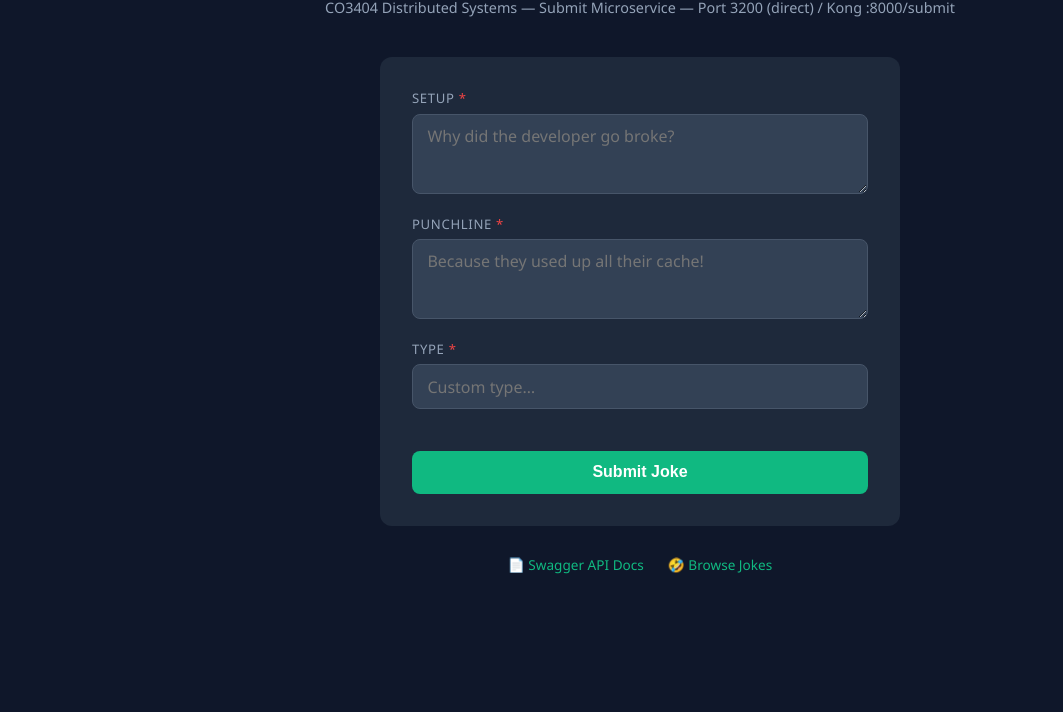
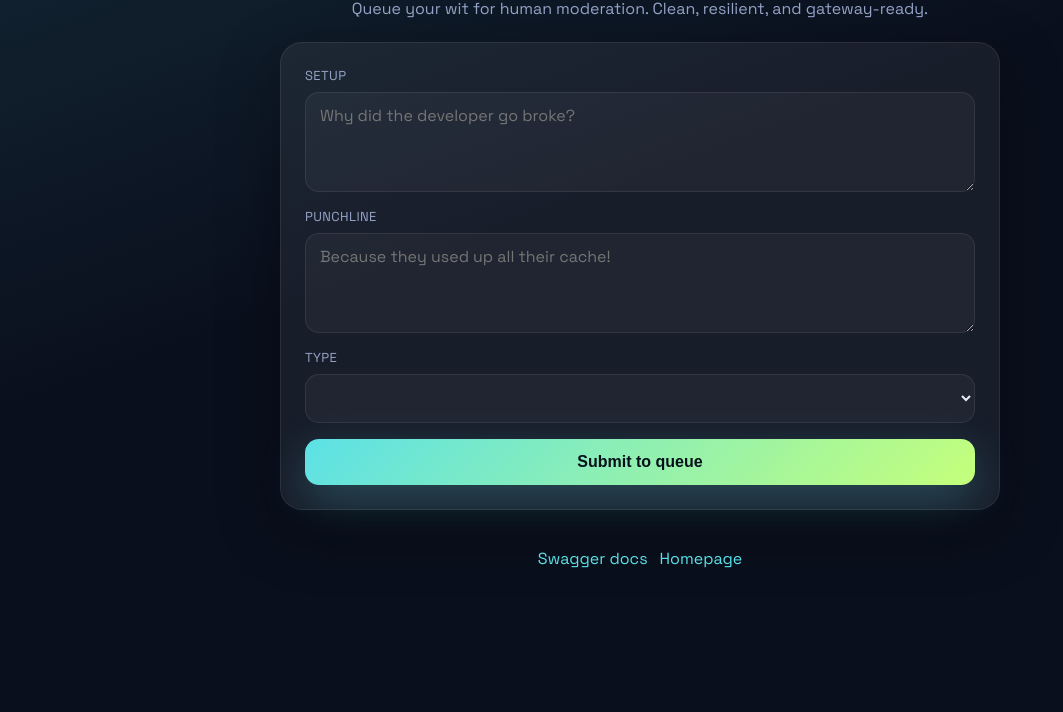
Before and after one commit to janudawithanage/co3404-distributed-joke-system, a website: page submit-service/public/index.html in a window 1280 px wide. Shown: the part 88-800 px from the top of the page, without its empty margins (0-1063 px from the left). Drawn offline with Linux system fonts and the light colour scheme; no server answers; files whose address does not match are found by name.

Commit message:
feat(submit-ui): refresh submission flow and page design

```diff
--- a/submit-service/public/app.js
+++ b/submit-service/public/app.js
@@ -8,13 +8,21 @@
 
 'use strict';
 
+const cfg = window.APP_CONFIG || {};
+const gatewayBase = (cfg.gatewayBase || cfg.azureBase || cfg.localBase || window.location.origin || '').replace(/\/$/, '');
+
+function withBase(path) {
+  if (!path.startsWith('/')) path = `/${path}`;
+  return `${gatewayBase}${path}`;
+}
+
 /* ── Load joke types ─────────────────────────────────────── */
 async function loadTypes() {
   const sel    = document.getElementById('typeSelect');
   const custom = document.getElementById('typeCustom');
 
   try {
-    const res   = await fetch('/types');
+    const res   = await fetch(withBase('/types'));
     const types = await res.json();
 
     sel.innerHTML = '';
@@ -76,7 +84,7 @@ async function submitJoke() {
   btn.textContent    = 'Submitting…';
 
   try {
-    const res  = await fetch('/submit', {
+    const res  = await fetch(withBase('/submit'), {
       method:  'POST',
       headers: { 'Content-Type': 'application/json' },
       body:    JSON.stringify({ setup, punchline, type })
@@ -97,7 +105,7 @@ async function submitJoke() {
     showAlert('❌ Network error – could not reach the Submit Service.', 'error');
   } finally {
     btn.disabled    = false;
-    btn.textContent = 'Submit Joke';
+    btn.textContent    = 'Submit to queue';
   }
 }
 
--- a/submit-service/public/index.html
+++ b/submit-service/public/index.html
@@ -3,144 +3,126 @@
 <head>
   <meta charset="UTF-8" />
   <meta name="viewport" content="width=device-width, initial-scale=1.0" />
+  <!-- base href ensures relative assets (app.js) resolve under /submit/ when
+       accessed via Kong gateway (which strips the /submit prefix internally
+       but keeps the browser URL at /submit). -->
   <base href="/submit/" />
-  <title>CO3404 – Submit a Joke</title>
+  <title>Submit a Joke · Luxe</title>
+  <link rel="preconnect" href="https://fonts.googleapis.com">
+  <link rel="preconnect" href="https://fonts.gstatic.com" crossorigin>
+  <link href="https://fonts.googleapis.com/css2?family=Space+Grotesk:wght@400;500;600;700&display=swap" rel="stylesheet">
   <style>
     :root {
-      --bg:           #0f172a;
-      --surface:      #1e293b;
-      --surface2:     #334155;
-      --accent:       #10b981;
-      --accent-hover: #059669;
-      --text:         #f1f5f9;
-      --muted:        #94a3b8;
-      --success:      #22c55e;
-      --error:        #ef4444;
-      --radius:       12px;
+      --bg: #0a0f1d;
+      --surface: rgba(255,255,255,0.04);
+      --card: rgba(255,255,255,0.06);
+      --stroke: rgba(255,255,255,0.08);
+      --accent: #5ce1e6;
+      --accent-strong: #c5ff7a;
+      --text: #e7eefb;
+      --muted: #95a4c7;
+      --success: #7cf6c4;
+      --error: #ff6b6b;
+      --radius: 16px;
+    }
+    * { box-sizing: border-box; margin: 0; padding: 0; }
+    body {
+      background: linear-gradient(160deg, rgba(92,225,230,0.1), transparent 40%), var(--bg);
+      color: var(--text);
+      font-family: 'Space Grotesk', 'Inter', system-ui, sans-serif;
+      min-height: 100vh;
+      padding: 28px 16px 40px;
+      display: flex;
+      align-items: center;
+      flex-direction: column;
+      gap: 20px;
+    }
+    header { text-align: center; max-width: 760px; }
+    header h1 { font-size: 36px; letter-spacing: -0.02em; }
+    header p { color: var(--muted); margin-top: 10px; line-height: 1.6; }
+
+    .card {
+      width: 100%;
+      max-width: 720px;
+      background: var(--card);
+      border: 1px solid var(--stroke);
+      border-radius: 22px;
+      padding: 24px;
+      box-shadow: 0 20px 60px rgba(0,0,0,0.35);
     }
 
-    * { box-sizing: border-box; margin: 0; padding: 0; }
+    .form-group { display: flex; flex-direction: column; gap: 8px; margin-bottom: 16px; }
+    .form-group label { color: var(--muted); font-size: 13px; letter-spacing: 0.03em; text-transform: uppercase; }
+    input, textarea, select {
+      width: 100%;
+      background: rgba(255,255,255,0.04);
+      border: 1px solid var(--stroke);
+      color: var(--text);
+      padding: 12px 14px;
+      border-radius: 14px;
+      font-size: 16px;
+      font-family: inherit;
+    }
+    textarea { min-height: 100px; resize: vertical; }
+    input:focus, textarea:focus, select:focus { outline: 2px solid rgba(92,225,230,0.4); border-color: rgba(92,225,230,0.8); }
 
-    body {
-      background: var(--bg);
-      color:      var(--text);
-      font-family: 'Segoe UI', system-ui, sans-serif;
-      min-height:  100vh;
-      display:     flex;
-      flex-direction: column;
-      align-items: center;
-      padding:     2rem 1rem;
-    }
-
-    header { text-align: center; margin-bottom: 2.5rem; }
-    header h1 { font-size: 2.2rem; color: var(--accent); }
-    header p  { color: var(--muted); margin-top: 0.4rem; font-size: 0.9rem; }
-
-    .form-card {
-      background:     var(--surface);
-      border-radius:  var(--radius);
-      padding:        2rem;
-      width:          100%;
-      max-width:      520px;
-      display:        flex;
-      flex-direction: column;
-      gap:            1.3rem;
-    }
-
-    .form-group            { display: flex; flex-direction: column; gap: 0.4rem; }
-    .form-group label      { color: var(--muted); font-size: 0.82rem; text-transform: uppercase; letter-spacing: 0.05em; }
-
-    input,
-    textarea,
-    select {
-      background:    var(--surface2);
-      border:        1px solid #475569;
-      color:         var(--text);
-      border-radius: 8px;
-      padding:       0.65rem 0.9rem;
-      font-size:     1rem;
-      font-family:   inherit;
-      width:         100%;
-    }
-    textarea         { resize: vertical; min-height: 80px; }
-    input:focus,
-    textarea:focus,
-    select:focus     { outline: none; border-color: var(--accent); }
-
-    .type-row        { display: flex; gap: 0.6rem; align-items: flex-end; }
-    .type-row select { flex: 1; }
-    .type-row input  { flex: 1; display: none; } /* shown when custom selected */
+    .type-row { display: flex; gap: 10px; align-items: flex-end; }
+    .type-row input { display: none; }
 
     button {
-      background:    var(--accent);
-      color:         #fff;
-      border:        none;
-      padding:       0.8rem;
-      border-radius: 8px;
-      font-size:     1rem;
-      cursor:        pointer;
-      transition:    background 0.2s;
-      font-weight:   600;
+      width: 100%;
+      background: linear-gradient(135deg, var(--accent), var(--accent-strong));
+      color: #04101a;
+      border: none;
+      padding: 14px;
+      border-radius: 14px;
+      font-size: 16px;
+      font-weight: 700;
+      cursor: pointer;
+      box-shadow: 0 15px 45px rgba(92,225,230,0.25);
+      transition: transform 0.15s ease;
     }
-    button:hover    { background: var(--accent-hover); }
+    button:hover { transform: translateY(-2px); }
     button:disabled { opacity: 0.6; cursor: not-allowed; }
 
-    .alert {
-      padding:       0.85rem 1rem;
-      border-radius: 8px;
-      font-size:     0.95rem;
-    }
-    .alert-success { background: #14532d; color: var(--success); border: 1px solid var(--success); }
-    .alert-error   { background: #450a0a; color: var(--error);   border: 1px solid var(--error);   }
+    .alert { padding: 12px 14px; border-radius: 12px; border: 1px solid var(--stroke); margin-top: 10px; }
+    .alert-success { color: var(--success); border-color: rgba(124,246,196,0.5); background: rgba(124,246,196,0.08); }
+    .alert-error { color: var(--error); border-color: rgba(255,107,107,0.5); background: rgba(255,107,107,0.08); }
 
-    .footer-links {
-      margin-top: 1.8rem;
-      text-align: center;
-      color:      var(--muted);
-      font-size:  0.85rem;
-      display:    flex;
-      gap:        1.5rem;
-      justify-content: center;
-    }
+    .footer-links { display: flex; gap: 12px; justify-content: center; margin-top: 18px; color: var(--muted); }
     .footer-links a { color: var(--accent); text-decoration: none; }
     .footer-links a:hover { text-decoration: underline; }
   </style>
 </head>
 <body>
-
   <header>
-    <h1>📬 Submit a Joke</h1>
-    <p>CO3404 Distributed Systems &mdash; Submit Microservice &mdash; Port 3200 (direct) / Kong :8000/submit</p>
+    <h1>Submit a premium joke</h1>
+    <p>Queue your wit for human moderation. Clean, resilient, and gateway-ready.</p>
   </header>
 
-  <div class="form-card">
-
+  <div class="card">
     <div class="form-group">
-      <label for="setup">Setup <span style="color:var(--error)">*</span></label>
+      <label for="setup">Setup</label>
       <textarea id="setup" placeholder="Why did the developer go broke?"></textarea>
     </div>
-
     <div class="form-group">
-      <label for="punchline">Punchline <span style="color:var(--error)">*</span></label>
+      <label for="punchline">Punchline</label>
       <textarea id="punchline" placeholder="Because they used up all their cache!"></textarea>
     </div>
-
     <div class="form-group">
-      <label>Type <span style="color:var(--error)">*</span></label>
+      <label>Type</label>
       <div class="type-row">
         <select id="typeSelect"></select>
-        <input  id="typeCustom" type="text" placeholder="Custom type…" />
+        <input id="typeCustom" type="text" placeholder="Custom type…" />
       </div>
     </div>
-
     <div id="alertBox"></div>
-
-    <button id="submitBtn">Submit Joke</button>
+    <button id="submitBtn">Submit to queue</button>
   </div>
 
   <div class="footer-links">
-    <a href="/docs"     target="_blank">📄 Swagger API Docs</a>
-    <a href="/joke-ui"  target="_blank">🤣 Browse Jokes</a>
+    <a href="/docs" target="_blank" rel="noreferrer">Swagger docs</a>
+    <a href="/joke-ui" target="_blank" rel="noreferrer">Homepage</a>
   </div>
 
   <script src="app.js"></script>
```
